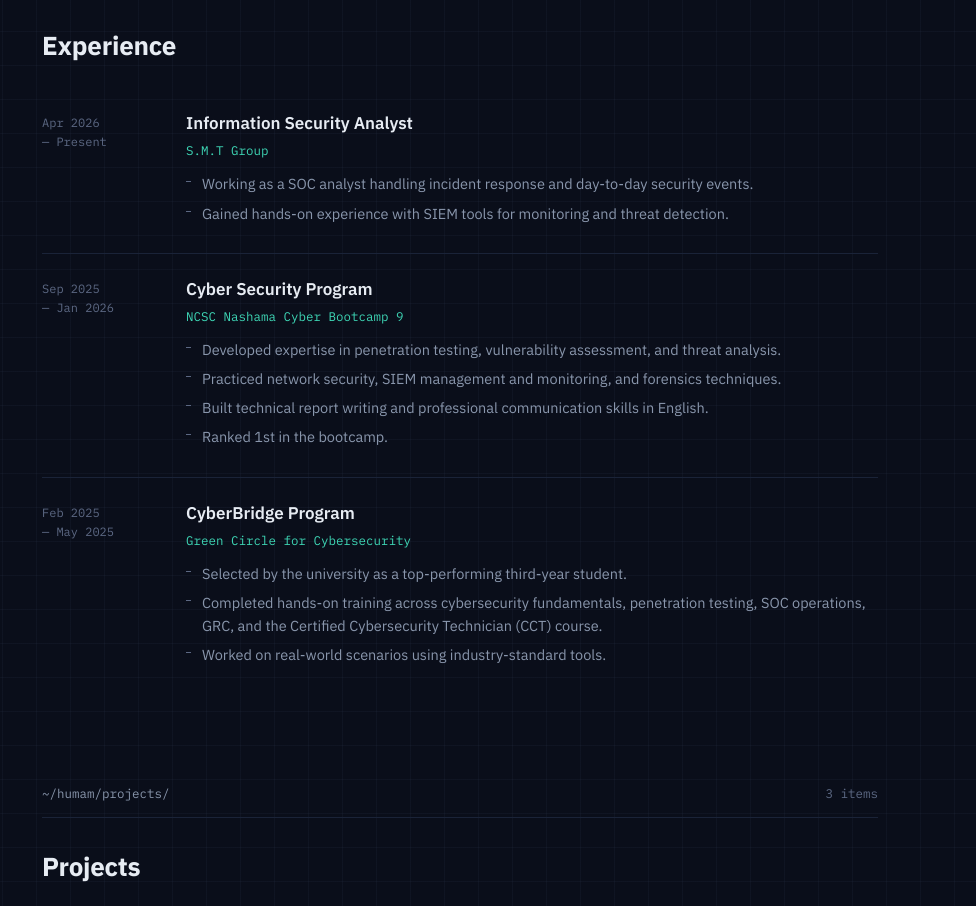
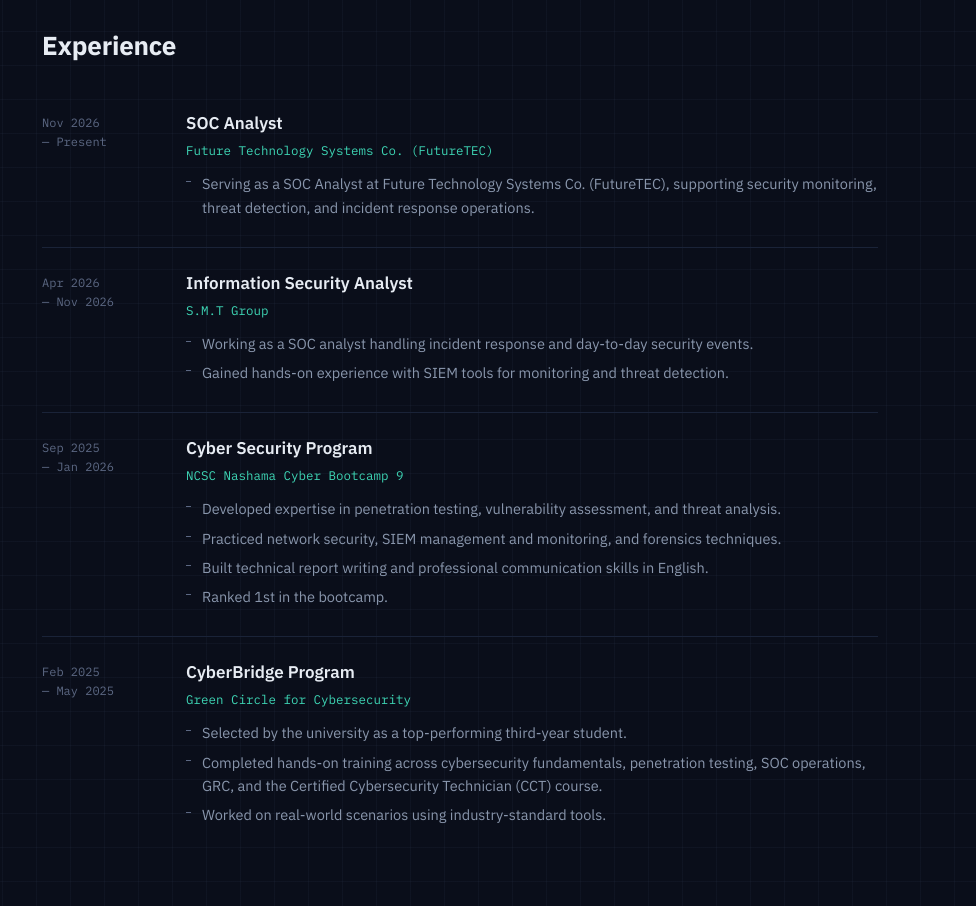
Before and after one commit to HumamHR/Portfolio, a plain HTML site: page index.html in a window 1280 px wide. Shown: the part 1125-2031 px from the top of the page, without its empty margins (304-1280 px from the left). Drawn offline with Linux system fonts and the light colour scheme.

Commit message:
Update index.html

```diff
--- a/index.html
+++ b/index.html
@@ -669,7 +669,17 @@
       </div>
       <h2 class="section-title">Experience</h2>
       <div class="log-entry">
-        <div class="log-time">Apr 2026<br>— Present</div>
+        <div class="log-time">Nov 2026<br>— Present </div>
+        <div>
+          <div class="log-role">SOC Analyst</div>
+          <div class="log-org">Future Technology Systems Co. (FutureTEC)</div>
+          <ul class="log-points">
+            <li>Serving as a SOC Analyst at Future Technology Systems Co. (FutureTEC), supporting security monitoring, threat detection, and incident response operations.</li>
+          </ul>
+        </div>
+      </div>
+      <div class="log-entry">
+        <div class="log-time">Apr 2026<br>— Nov 2026</div>
         <div>
           <div class="log-role">Information Security Analyst</div>
           <div class="log-org">S.M.T Group</div>
```
